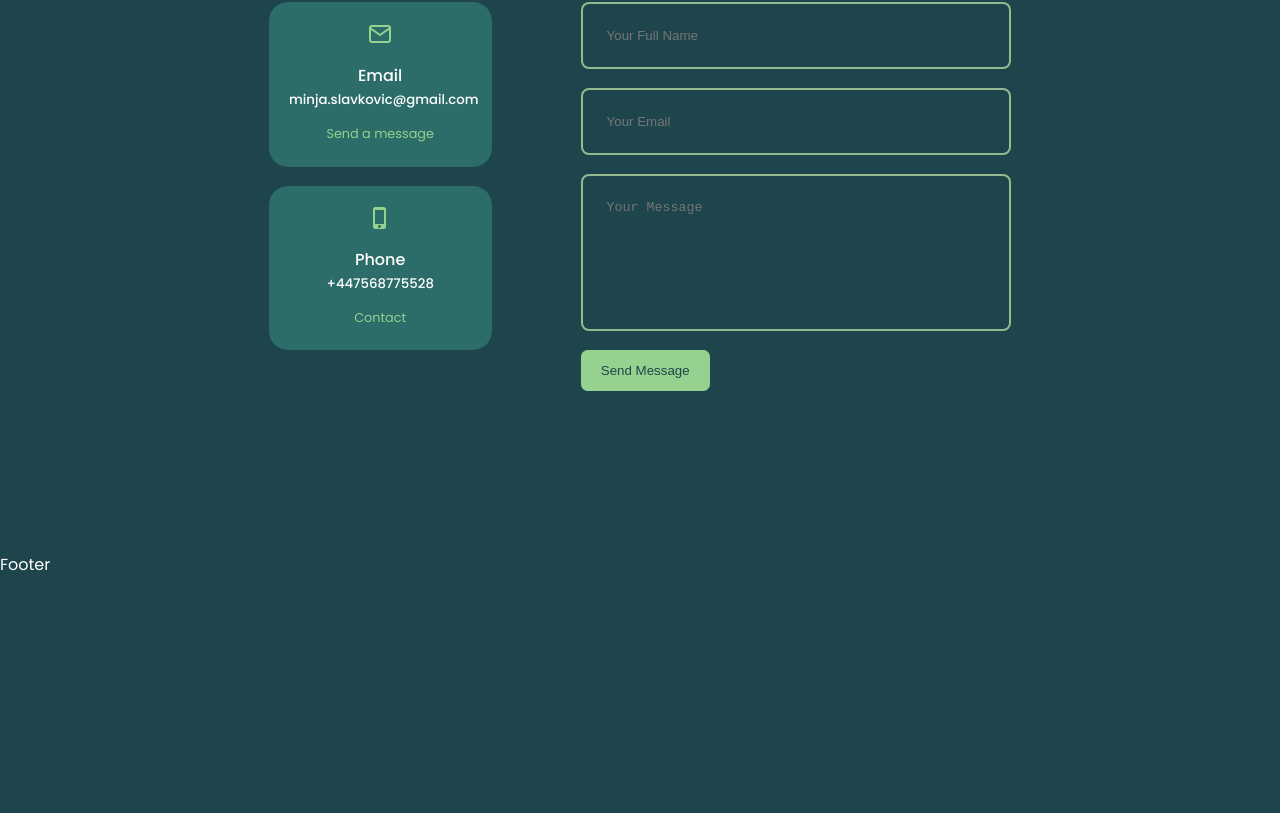
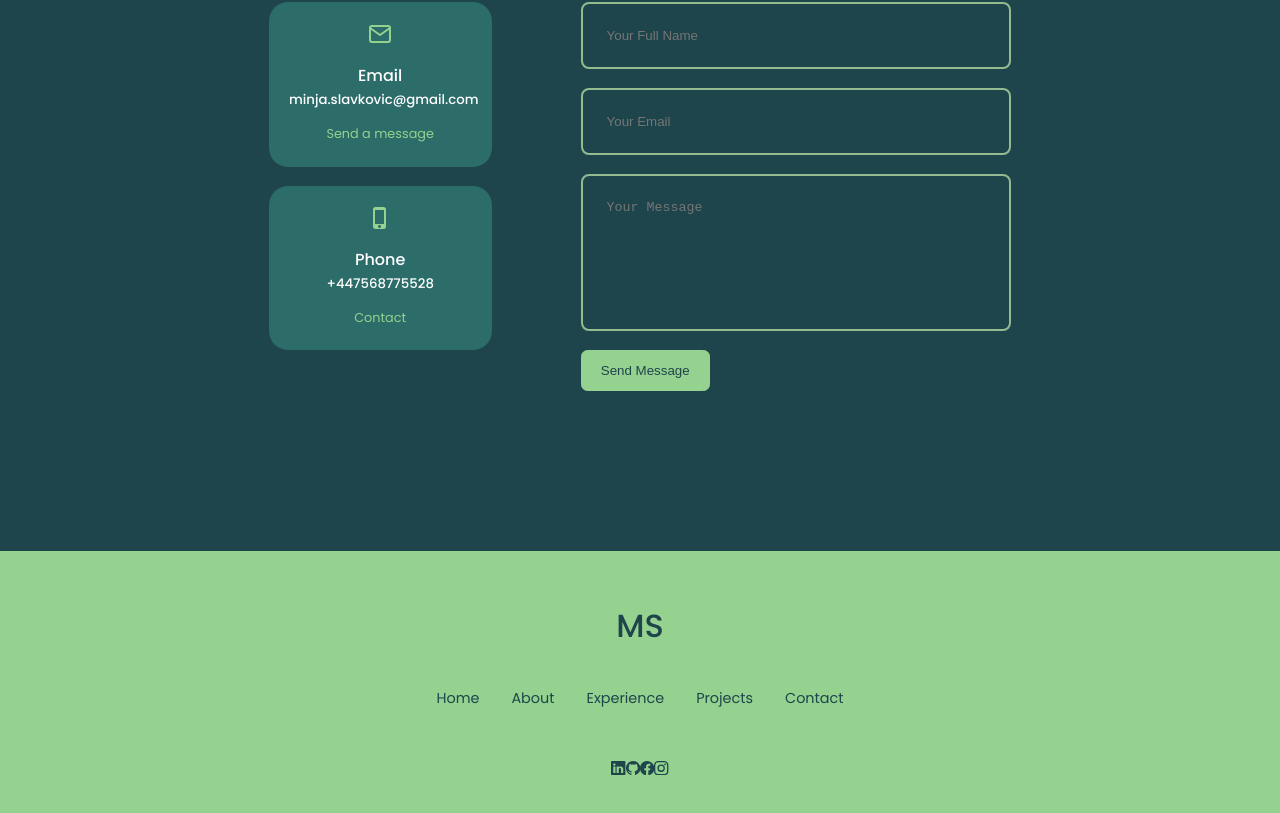
Before and after one commit to minjaslavkovic/react-portfolio, a React (Create React App) app: page / in a window 1280 px wide. Shown: the part 2964-3777 px from the top of the page. Before the commit the page ends 3543 px from the top, so only its background shows below. Built offline with nearby package versions, Linux system fonts and the light colour scheme.

Commit message:
Added footer

```diff
--- a/src/components/footer/Footer.jsx
+++ b/src/components/footer/Footer.jsx
@@ -1,9 +1,31 @@
 import React from 'react'
 import './footer.css'
+import {BsLinkedin} from 'react-icons/bs'
+import {BsGithub} from 'react-icons/bs'
+import {BsFacebook} from 'react-icons/bs'
+import {BsInstagram} from 'react-icons/bs'
+
 
 const Footer = () => {
   return (
-    <div>Footer</div>
+    <footer>
+      <a href="#" className='footer-logo'>MS</a>
+
+      <ul className='permalinks'>
+        <li><a href="#">Home</a></li>
+        <li><a href="#about">About</a></li>
+        <li><a href="#experience">Experience</a></li>
+        <li><a href="#portfolio">Projects</a></li>
+        <li><a href="#contact">Contact</a></li>
+      </ul>
+
+      <div className="footer-scoails">
+        <a href="https://linkedin.com"><BsLinkedin/></a>
+        <a href="https://github.com"><BsGithub/></a>
+        <a href="https://facebook.com"><BsFacebook/></a>
+        <a href="https://instagram.com"><BsInstagram/></a>
+      </div>
+    </footer>
   )
 }
 
--- a/src/components/footer/footer.css
+++ b/src/components/footer/footer.css
@@ -0,0 +1,27 @@
+footer {
+  background: var(--color-primary);
+  padding: 3rem 0;
+  text-align: center;
+  font-size: 0.9rem;
+  margin-top: 7rem;
+  padding-bottom: 8rem;
+}
+
+footer a {
+  color: var(--color-bg);
+}
+
+.footer-logo {
+  font-size: 2rem;
+  font-weight: 500;
+  margin-bottom: 2rem;
+  display: inline-block;
+}
+
+.permalinks {
+  display: flex;
+  flex-wrap: wrap;
+  justify-content: center;
+  gap: 2rem;
+  margin: 0 auto 3rem;
+}
```
